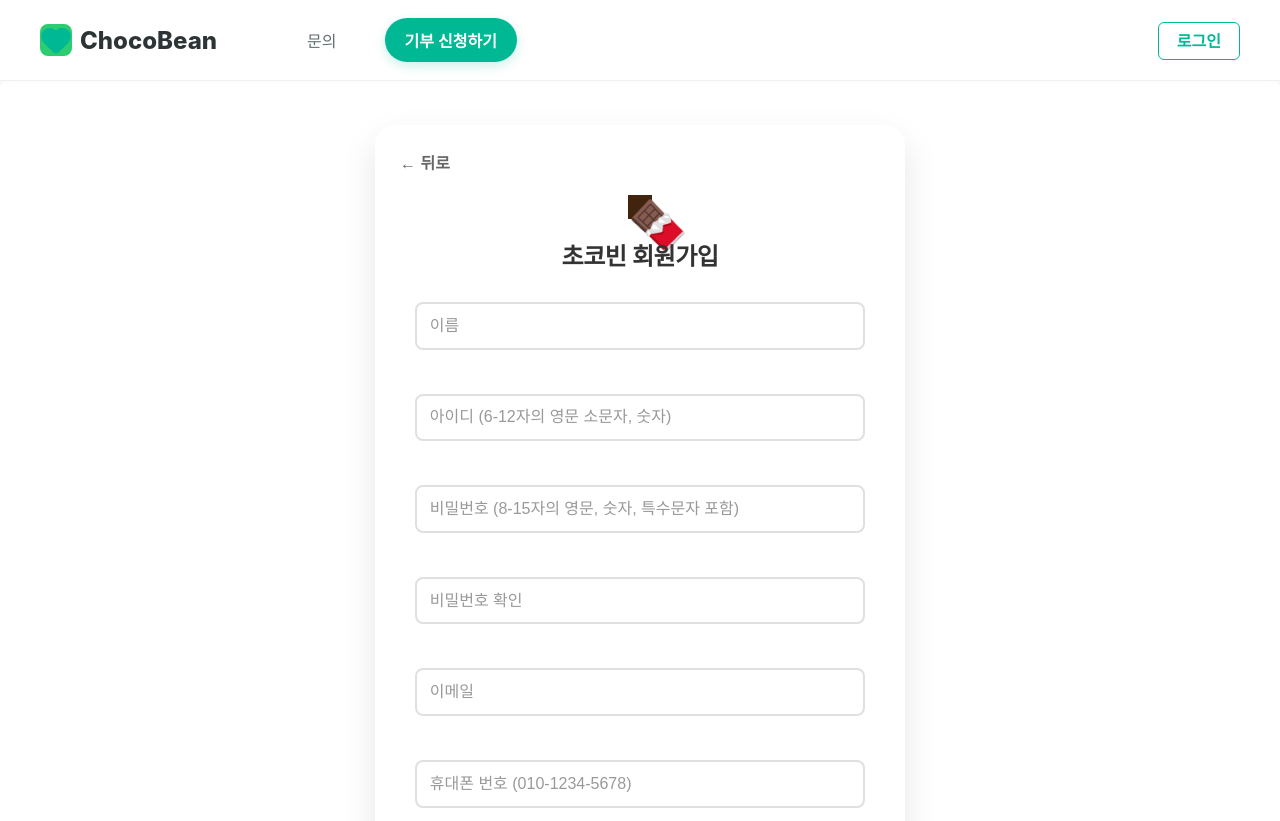
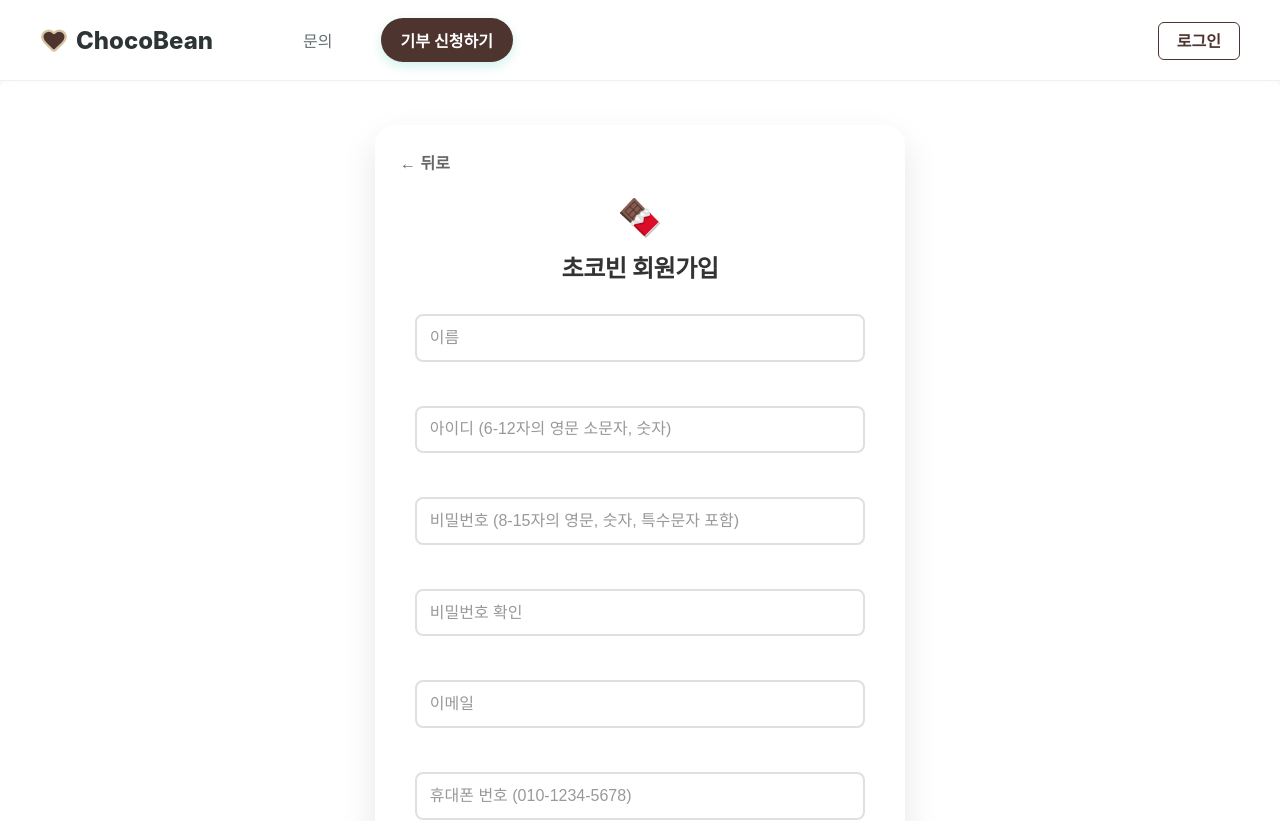
Before and after one commit to aaa166/donationFe, a React (Vite) app: page /signup/chocobean in a window 1280 px wide. Shown: the top 821 px of the page. Built offline with nearby package versions, Linux system fonts and the light colour scheme.

Commit message:
회원가입,헤더 수정

```diff
--- a/src/components/DonationSidebar/index.jsx
+++ b/src/components/DonationSidebar/index.jsx
@@ -4,7 +4,7 @@ import React from 'react';
 const DonationSidebar = ({ currentAmount, organization, onDonateClick }) => {
   return (
     <aside className="donation-sidebar">
-      <div className="sidebar-box">
+      <div className="sidebar-box1">
         <h4>{organization}</h4>
         <p className="sidebar-amount">{currentAmount.toLocaleString()}원</p>
         <p>여러분의 참여로 함께 만들었어요!</p>
--- a/src/components/Header/Header.css
+++ b/src/components/Header/Header.css
@@ -31,7 +31,7 @@
   color: #2d3436;
 }
 
-.logo-icon {
+.logo-icon1 {
   width: 28px;
   height: 28px;
 }
@@ -55,12 +55,12 @@
 }
 
 .nav-item a:hover {
-  color: #00b894;
+  color: #4E342E;
 }
 
 /* 기부 신청 버튼 */
 .donation-apply-btn {
-  background-color: #00b894;
+  background-color: #4E342E;
   color: #ffffff !important;
   padding: 10px 20px;
   border-radius: 50px;
@@ -70,7 +70,7 @@
 }
 
 .donation-apply-btn:hover {
-  background-color: #00a383 !important;
+  background-color: #30201d !important;
   transform: translateY(-2px);
 }
 
@@ -124,15 +124,15 @@
 
 .login-link {
   text-decoration: none;
-  color: #00b894;
+  color: #4E342E;
   font-weight: 600;
-  border: 1.5px solid #00b894;
+  border: 1.5px solid #4E342E;
   padding: 8px 18px;
   border-radius: 6px;
   transition: all 0.2s;
 }
 
 .login-link:hover {
-  background-color: #00b894;
+  background-color: #4E342E;
   color: #ffffff;
 }
--- a/src/components/Header/index.jsx
+++ b/src/components/Header/index.jsx
@@ -9,7 +9,7 @@ const Header = ({ isLoggedIn, handleLogout }) => {
         {/* 로고 영역 */}
         <div className="logo-section">
           <Link to="/" className="logo">
-            <Heart className="logo-icon" fill="#00b894" color="#00b894" />
+            <Heart className="logo-icon1" fill="#4E342E" color="#D7C4A3" background = "#F4F1EC"  />
             <span>ChocoBean</span>
             <ul className="nav-list">
             {/* <li className="nav-item"><Link to="/">홈</Link></li> */}
--- a/src/pages/ChocobeanLogin.css
+++ b/src/pages/ChocobeanLogin.css
@@ -47,10 +47,10 @@
   gap: 1rem;
 }
 
-.chocobean-icon {
-  width: 24px;
-  height: 24px;
-  font-size: 1rem;
+.chocobean-icon1 {
+  width: 36px;
+  height: 36px;
+  font-size: 36px;
   margin-bottom: 0.5rem;
 }
 
--- a/src/pages/ChocobeanLogin.jsx
+++ b/src/pages/ChocobeanLogin.jsx
@@ -60,7 +60,7 @@ const ChocobeanLogin = () => {
 
         <div className="chocobean-header">
           <div className="chocobean-logo">
-            <span className="chocobean-icon">🍫</span>
+            <span className="chocobean-icon1">🍫</span>
             <h1>초코빈 ID 로그인</h1>
           </div>
         </div>
--- a/src/pages/ChocobeanSignup.css
+++ b/src/pages/ChocobeanSignup.css
@@ -49,7 +49,8 @@
 }
 
 .chocobean-icon {
-  font-size: 48px;
+  font-size: 36px;
+  background-color: white;
 }
 
 .chocobean-logo h1 {
--- a/src/pages/ChocobeanSignup.jsx
+++ b/src/pages/ChocobeanSignup.jsx
@@ -64,15 +64,15 @@ const ChocobeanSignup = () => {
         }
         break;
       case 'userId':
-        if (value /*&&  !validateUserId(value) */) {
-          // newErrors.userId = '6-12자의 영문 소문자, 숫자만 사용 가능합니다.';
+        if (value && !validateUserId(value)) {
+          newErrors.userId = '6-12자의 영문 소문자, 숫자만 사용 가능합니다.';
         } else {
           delete newErrors.userId;
         }
         break;
       case 'password':
-        if (value /* && !validatePassword(value) */) {
-          // newErrors.password = '8-15자의 영문, 숫자, 특수문자를 포함해야 합니다.';
+        if (value && !validatePassword(value)) {
+          newErrors.password = '8-15자의 영문, 숫자, 특수문자를 포함해야 합니다.';
         } else {
           delete newErrors.password;
         }
@@ -90,15 +90,15 @@ const ChocobeanSignup = () => {
         }
         break;
       case 'email':
-        if (value /* && !validateEmail(value) */) {
-          // newErrors.email = '올바른 이메일 형식을 입력해주세요.';
+        if (value && !validateEmail(value)) {
+          newErrors.email = '올바른 이메일 형식을 입력해주세요.';
         } else {
           delete newErrors.email;
         }
         break;
       case 'phone':
-        if (value /* && !validatePhone(value) */) {
-          // newErrors.phone = '올바른 휴대폰 번호를 입력해주세요. (예: 010-1234-5678)';
+        if (value && !validatePhone(value)) {
+          newErrors.phone = '올바른 휴대폰 번호를 입력해주세요. (예: 010-1234-5678)';
         } else {
           delete newErrors.phone;
         }
@@ -149,10 +149,10 @@ const ChocobeanSignup = () => {
   const handleSubmit = async (e) => {
     e.preventDefault();
 
-    // if (!isFormValid()) {
-    //   alert('모든 필수 항목을 올바르게 입력해주세요.');
-    //   return;
-    // }
+    if (!isFormValid()) {
+      alert('모든 필수 항목을 올바르게 입력해주세요.');
+      return;
+    }
 
     try {
       const response = await fetch('http://localhost:8081/api/auth/signup', {
@@ -424,8 +424,8 @@ const ChocobeanSignup = () => {
 
           <button
             type="submit"
-            className={`chocobean-signup-button active /* ${isFormValid() ? 'active' : 'disabled'} */`}
-            /* disabled={!isFormValid()} */
+            className={`chocobean-signup-button ${isFormValid() ? 'active' : 'disabled'}`}
+            disabled={!isFormValid()}
           >
             회원가입
           </button>
--- a/src/pages/DonationView.css
+++ b/src/pages/DonationView.css
@@ -122,21 +122,21 @@ body {
 }
 
 /* Sidebar */
-.donation-sidebar .sidebar-box {
+.donation-sidebar .sidebar-box1 {
   position: sticky; /* 스크롤 따라다니기 */
-  top: 20px;
+  top: 20%;
   background-color: #fff;
   padding: 24px;
   border-radius: 8px;
   border: 1px solid #eee;
   text-align: center;
 }
-.sidebar-box .sidebar-amount {
+.sidebar-box1 .sidebar-amount {
     font-size: 24px;
     font-weight: bold;
     color: #00b343;
 }
-.sidebar-box .donate-button {
+.sidebar-box1 .donate-button {
   width: 100%;
   padding: 15px;
   background-color: #00b343;
--- a/src/pages/UserState.css
+++ b/src/pages/UserState.css
@@ -44,7 +44,7 @@
 }
 
 /* Dashboard Stats */
-.stats-container {
+.stats-container3 {
     display: grid;
     grid-template-columns: repeat(3, 1fr);
     gap: 20px;
--- a/src/pages/UserState.jsx
+++ b/src/pages/UserState.jsx
@@ -106,7 +106,7 @@ const UserManagement = () => {
                 </div>
             </header>
 
-            <div className="stats-container">
+            <div className="stats-container3">
                 <div className={`stat-card ${filterStatus === 'all' ? 'selected' : ''}`} onClick={() => setFilterStatus('all')}>
                     <span className="label">전체 사용자</span>
                     <span className="value">{stats.total}</span>
```
